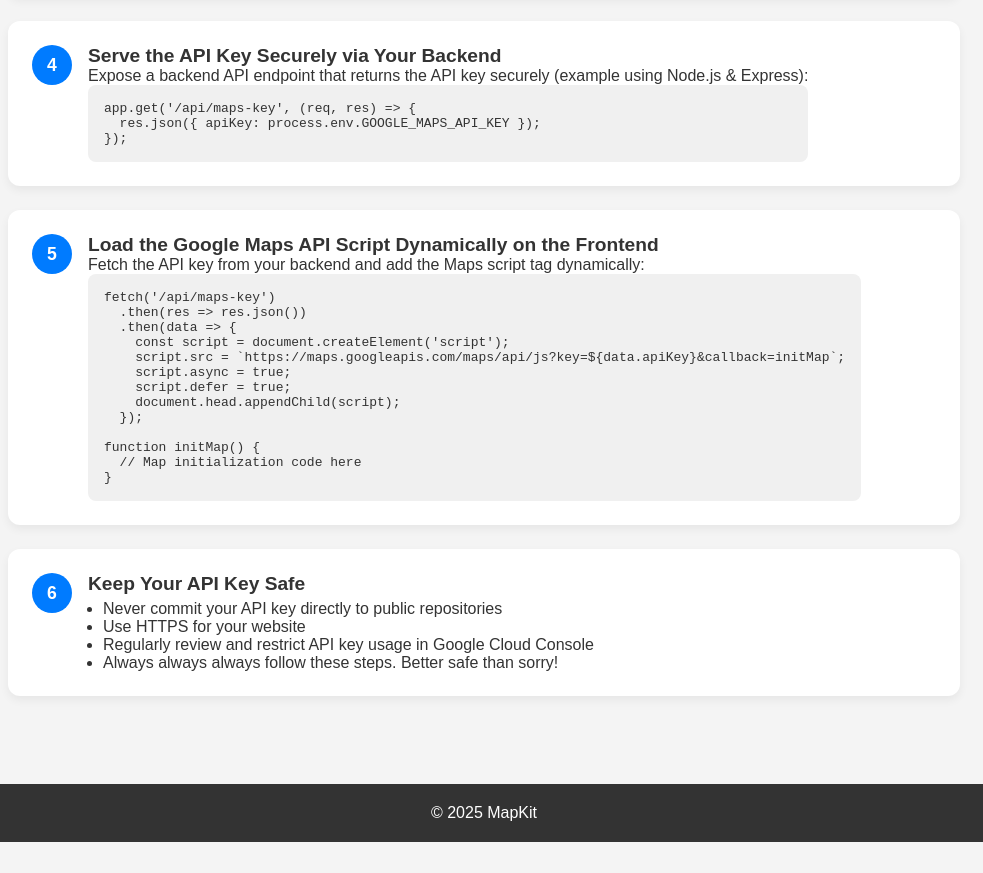
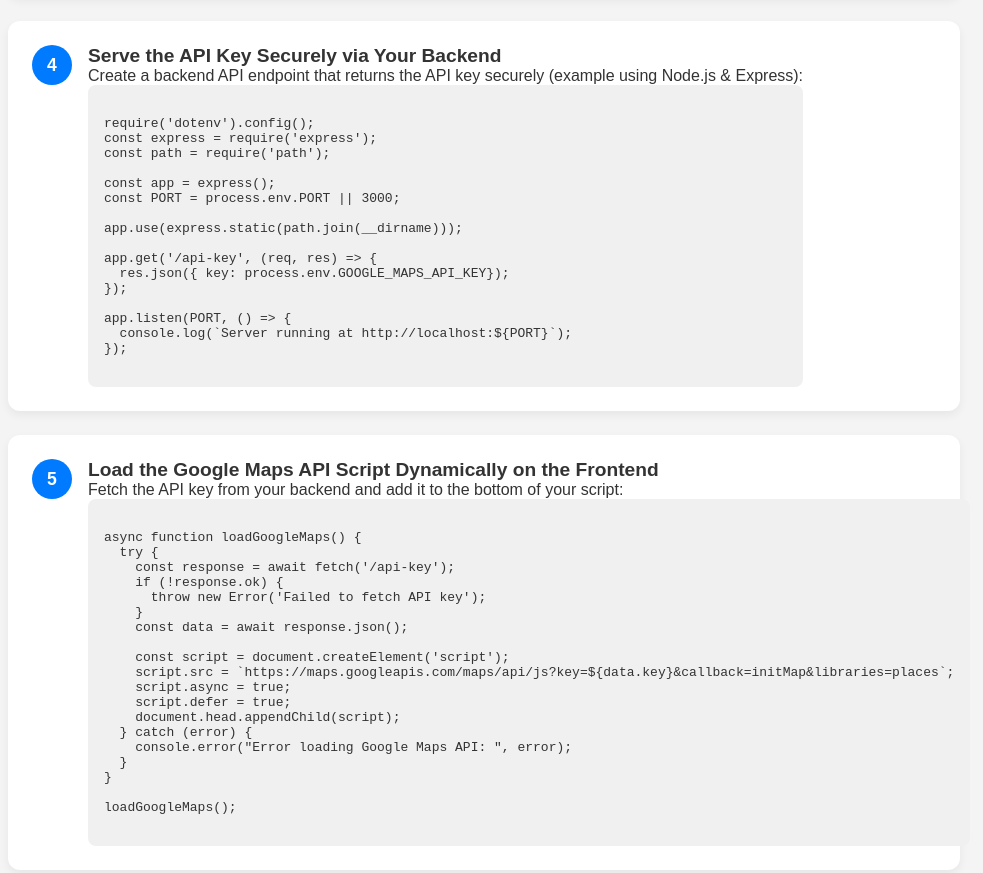
Before and after one commit to DPandaman/MapKit, a website: page gettingstarted.html in a window 1280 px wide. Shown: the part 630-1503 px from the top of the page, without its empty margins (156-1139 px from the left). Before the commit the page ends 1472 px from the top, so only its background shows below. Drawn offline with Linux system fonts and the light colour scheme.

Commit message:
google final upload

```diff
--- a/gettingstarted.html
+++ b/gettingstarted.html
@@ -68,10 +68,25 @@
         <div class="gs-step-number">4</div>
         <div class="gs-step-content">
           <h3>Serve the API Key Securely via Your Backend</h3>
-          <p>Expose a backend API endpoint that returns the API key securely (example using Node.js & Express):</p>
-          <pre><code>app.get('/api/maps-key', (req, res) =&gt; {
-  res.json({ apiKey: process.env.GOOGLE_MAPS_API_KEY });
-});</code></pre>
+          <p>Create a backend API endpoint that returns the API key securely (example using Node.js & Express):</p>
+          <pre><code>
+require('dotenv').config();
+const express = require('express');
+const path = require('path');
+
+const app = express();
+const PORT = process.env.PORT || 3000;
+
+app.use(express.static(path.join(__dirname)));
+
+app.get('/api-key', (req, res) => {
+  res.json({ key: process.env.GOOGLE_MAPS_API_KEY});
+});
+
+app.listen(PORT, () => {
+  console.log(`Server running at http://localhost:${PORT}`);
+});
+          </code></pre>
         </div>
       </div>
 
@@ -79,20 +94,28 @@
         <div class="gs-step-number">5</div>
         <div class="gs-step-content">
           <h3>Load the Google Maps API Script Dynamically on the Frontend</h3>
-          <p>Fetch the API key from your backend and add the Maps script tag dynamically:</p>
-          <pre><code>fetch('/api/maps-key')
-  .then(res =&gt; res.json())
-  .then(data =&gt; {
+          <p>Fetch the API key from your backend and add it to the bottom of your script:</p>
+          <pre><code>
+async function loadGoogleMaps() {
+  try {
+    const response = await fetch('/api-key');
+    if (!response.ok) {
+      throw new Error('Failed to fetch API key');
+    }
+    const data = await response.json();
+
     const script = document.createElement('script');
-    script.src = `https://maps.googleapis.com/maps/api/js?key=${data.apiKey}&callback=initMap`;
+    script.src = `https://maps.googleapis.com/maps/api/js?key=${data.key}&callback=initMap&libraries=places`;
     script.async = true;
     script.defer = true;
     document.head.appendChild(script);
-  });
+  } catch (error) {
+    console.error("Error loading Google Maps API: ", error);
+  }
+}
 
-function initMap() {
-  // Map initialization code here
-}</code></pre>
+loadGoogleMaps();
+          </code></pre>
         </div>
       </div>
 
--- a/server.js
+++ b/server.js
@@ -7,7 +7,6 @@ const PORT = process.env.PORT || 3000;
 
 app.use(express.static(path.join(__dirname)));
 
-// Endpoint to send the API key securely
 app.get('/api-key', (req, res) => {
   res.json({ key: process.env.GOOGLE_MAPS_API_KEY});
 });
```
Also changed, not shown: index.html (+13 -0 lines), tourmap.html (+1 -0 lines).
